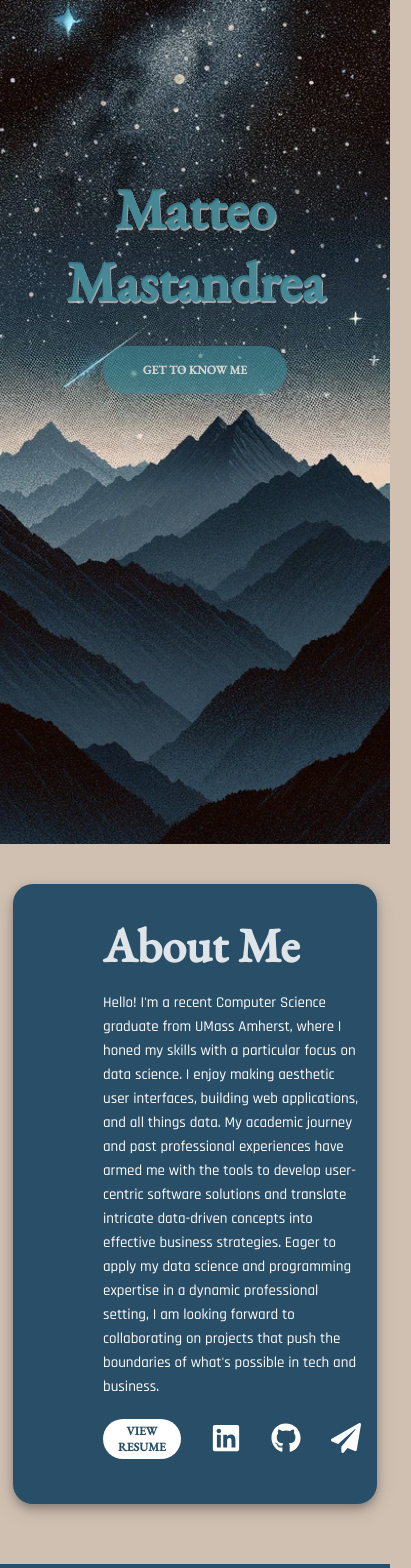
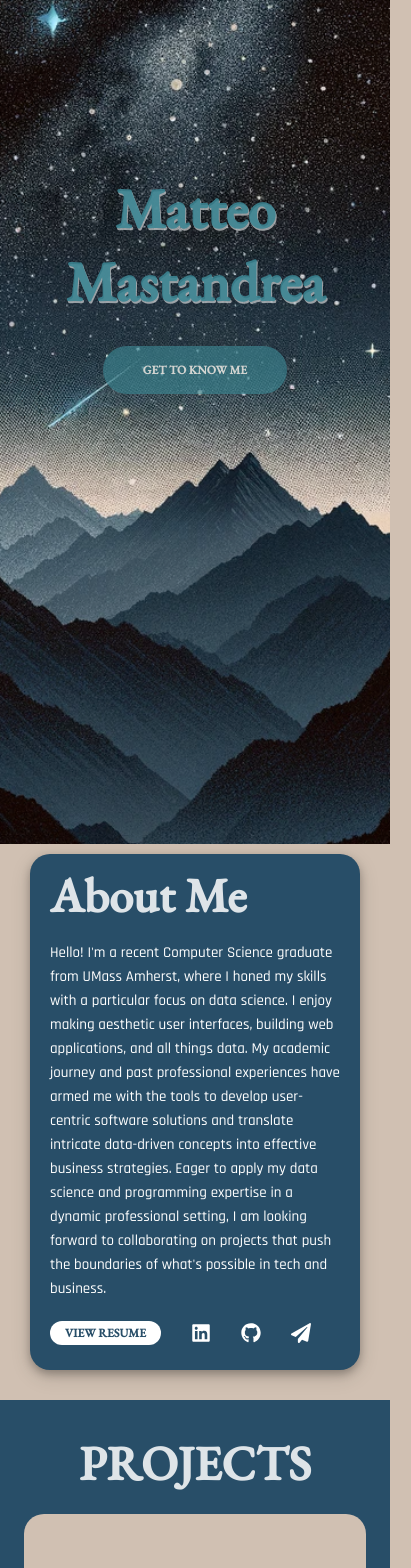
Before and after one commit to matteo353/portfolio-website, a React (Create React App) app: page / in a window 390 px wide. Shown: the top 1568 px of the page, 411 px wide, since content can reach past the window. Built offline with nearby package versions, Linux system fonts and the light colour scheme; a web font is replaced by a local one.

Commit message:
mobile view responsive updates 3

```diff
--- a/src/components/Styling/About.css
+++ b/src/components/Styling/About.css
@@ -15,13 +15,12 @@
   background-color: rgb(40, 78, 104);
   box-shadow: 0 0.25em 0.5em 0 rgba(0,0,0,0.25), 0 0.4em 1.25em 0 rgba(0,0,0,0.15);
   border-radius: 20px;
-  padding: 30px 90px;
+  padding: 30px 80px;
   width: 75%;
 }
 
 .about-details {
   flex: 3; /* Equal width */
-  padding: 0px 50px 0 0;
 }
 
 .about-image {
@@ -46,11 +45,11 @@
 
 .about-section p {
   font-size: 1.1em; /* Adjust font size for readability */
-  padding: 0px 50px 0px 0;
+  padding: 0px 0px 0px 0;
   line-height: 1.6; /* Adjust line spacing for readability */
   color: #ffffff;
   font-weight: 500;
-  width: 100%;
+  width: 80%;
    /* Center the paragraph text */
 }
 
@@ -141,11 +140,13 @@
 
 @media (max-width: 600px) {
   .about-section {
-    padding: 40px 80px;
+    padding: 10px 30px;
   }
+
   .text-box {
-    width: 80%;
+    width: 100%;
     margin: 0;
+    padding: 10px 20px;
   }
 
   .about-title {
@@ -163,8 +164,8 @@
 
   .social-icons a {
     color: #fff; /* Replace with your desired icon color */
-    font-size: 30px; /* Icon size */
-    margin-top: 4px;
+    font-size: 20px; /* Icon size */
+    margin-top: 2px;
   }
 
   .resume-button {
```
Also changed, not shown: src/phone-background.png.
